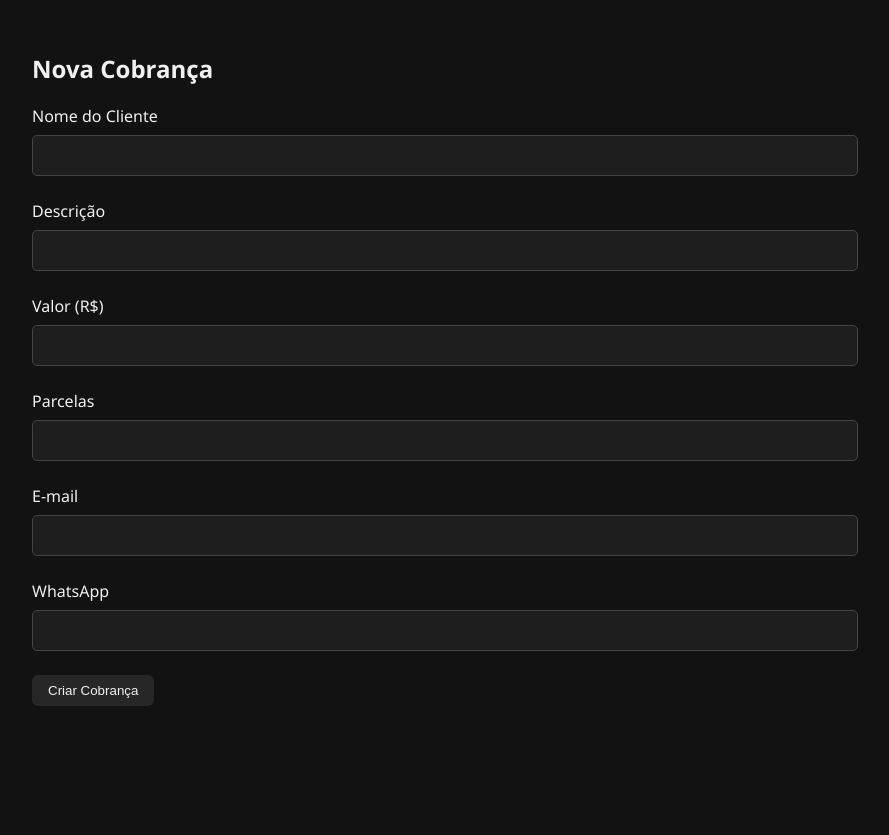
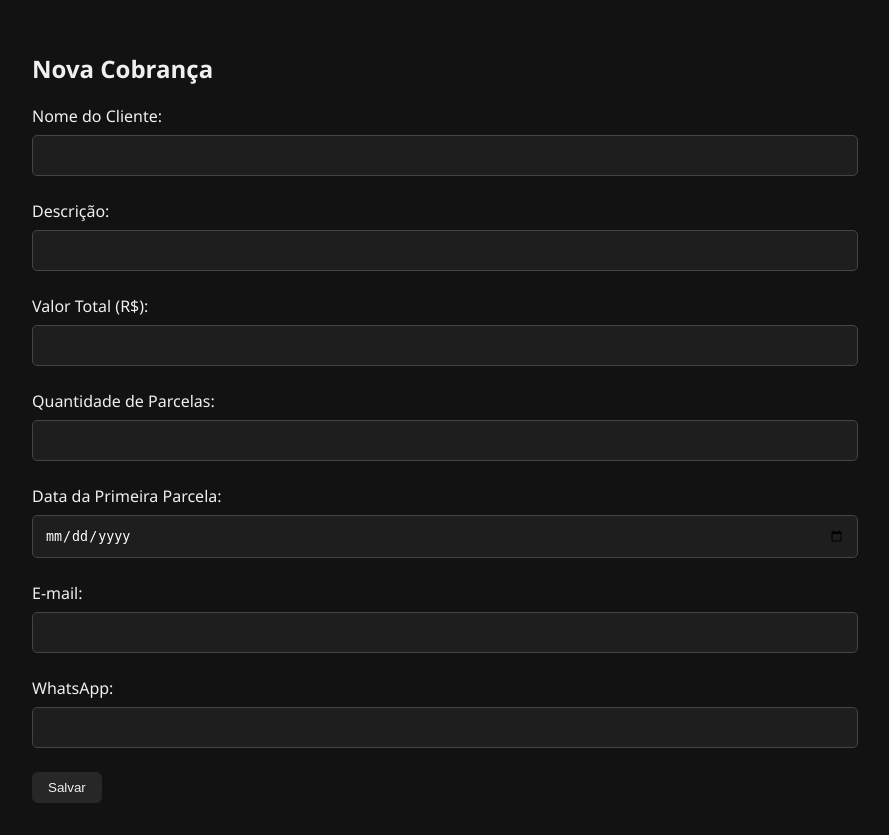
Before and after one commit to guandrade97/sistema-cobranca04, a Flask app: page /nova_cobranca in a window 1280 px wide. Shown: the part 70-905 px from the top of the page, without its empty margins (208-1097 px from the left). Before the commit the page ends 776 px from the top, so only its background shows below. Run offline with Flask 3, Linux system fonts and the light colour scheme; the visitor is signed in with stand-in values (Sample User, id 1).

Commit message:
Update nova_cobranca.html

```diff
--- a/templates/nova_cobranca.html
+++ b/templates/nova_cobranca.html
@@ -1,51 +1,37 @@
 {% extends "base.html" %}
 {% block content %}
-<div class="max-w-md mx-auto mt-10 p-6 bg-gray-900 rounded-lg shadow-lg">
-    <h2 class="text-2xl font-bold text-white mb-6 text-center">Nova Cobrança</h2>
-
-    {% with messages = get_flashed_messages() %}
-      {% if messages %}
-        <div class="bg-yellow-500 text-black p-3 rounded mb-4">
-          {{ messages[0] }}
+<div class="max-w-3xl mx-auto mt-10 p-6 bg-gray-800 text-white rounded-xl">
+    <h2 class="text-2xl font-bold mb-4">Nova Cobrança</h2>
+    <form method="POST">
+        <div class="mb-4">
+            <label class="block mb-1">Nome do Cliente:</label>
+            <input type="text" name="nome_cliente" class="w-full p-2 rounded bg-gray-700 text-white" required>
         </div>
-      {% endif %}
-    {% endwith %}
-
-    <form method="POST" class="space-y-4">
-        <div>
-            <label class="block text-gray-300 mb-1" for="nome_cliente">Nome do Cliente</label>
-            <input type="text" id="nome_cliente" name="nome_cliente" required
-                class="w-full px-3 py-2 rounded bg-gray-800 border border-gray-700 text-white focus:outline-none focus:ring-2 focus:ring-green-500">
+        <div class="mb-4">
+            <label class="block mb-1">Descrição:</label>
+            <input type="text" name="descricao" class="w-full p-2 rounded bg-gray-700 text-white">
         </div>
-        <div>
-            <label class="block text-gray-300 mb-1" for="descricao">Descrição</label>
-            <input type="text" id="descricao" name="descricao" required
-                class="w-full px-3 py-2 rounded bg-gray-800 border border-gray-700 text-white focus:outline-none focus:ring-2 focus:ring-green-500">
+        <div class="mb-4">
+            <label class="block mb-1">Valor Total (R$):</label>
+            <input type="number" name="valor" step="0.01" class="w-full p-2 rounded bg-gray-700 text-white" required>
         </div>
-        <div>
-            <label class="block text-gray-300 mb-1" for="valor">Valor (R$)</label>
-            <input type="number" step="0.01" id="valor" name="valor" required
-                class="w-full px-3 py-2 rounded bg-gray-800 border border-gray-700 text-white focus:outline-none focus:ring-2 focus:ring-green-500">
+        <div class="mb-4">
+            <label class="block mb-1">Quantidade de Parcelas:</label>
+            <input type="number" name="parcelas" class="w-full p-2 rounded bg-gray-700 text-white" required>
         </div>
-        <div>
-            <label class="block text-gray-300 mb-1" for="parcelas">Parcelas</label>
-            <input type="number" id="parcelas" name="parcelas" min="1" required
-                class="w-full px-3 py-2 rounded bg-gray-800 border border-gray-700 text-white focus:outline-none focus:ring-2 focus:ring-green-500">
+        <div class="mb-4">
+            <label class="block mb-1">Data da Primeira Parcela:</label>
+            <input type="date" name="data_primeira_parcela" class="w-full p-2 rounded bg-gray-700 text-white" required>
         </div>
-        <div>
-            <label class="block text-gray-300 mb-1" for="email">E-mail</label>
-            <input type="email" id="email" name="email"
-                class="w-full px-3 py-2 rounded bg-gray-800 border border-gray-700 text-white focus:outline-none focus:ring-2 focus:ring-green-500">
+        <div class="mb-4">
+            <label class="block mb-1">E-mail:</label>
+            <input type="email" name="email" class="w-full p-2 rounded bg-gray-700 text-white">
         </div>
-        <div>
-            <label class="block text-gray-300 mb-1" for="whatsapp">WhatsApp</label>
-            <input type="text" id="whatsapp" name="whatsapp"
-                class="w-full px-3 py-2 rounded bg-gray-800 border border-gray-700 text-white focus:outline-none focus:ring-2 focus:ring-green-500">
+        <div class="mb-4">
+            <label class="block mb-1">WhatsApp:</label>
+            <input type="text" name="whatsapp" class="w-full p-2 rounded bg-gray-700 text-white">
         </div>
-
-        <button type="submit" class="w-full bg-green-600 hover:bg-green-700 text-white font-semibold py-2 rounded">
-            Criar Cobrança
-        </button>
+        <button type="submit" class="bg-blue-500 hover:bg-blue-600 px-4 py-2 rounded text-white">Salvar</button>
     </form>
 </div>
 {% endblock %}
```
